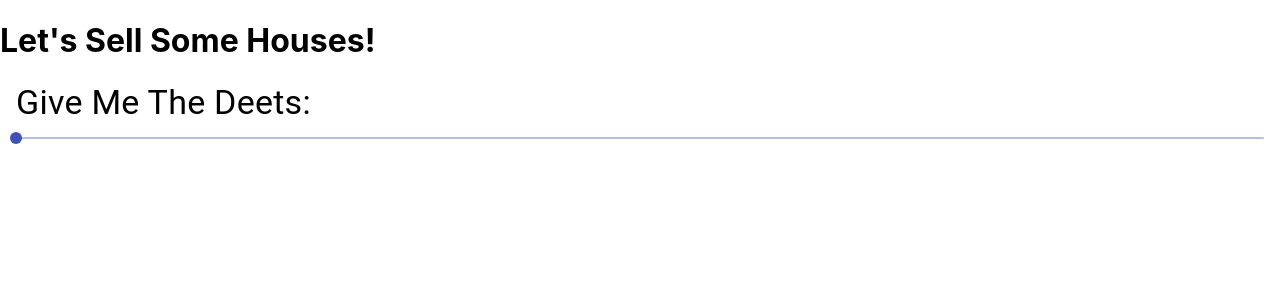
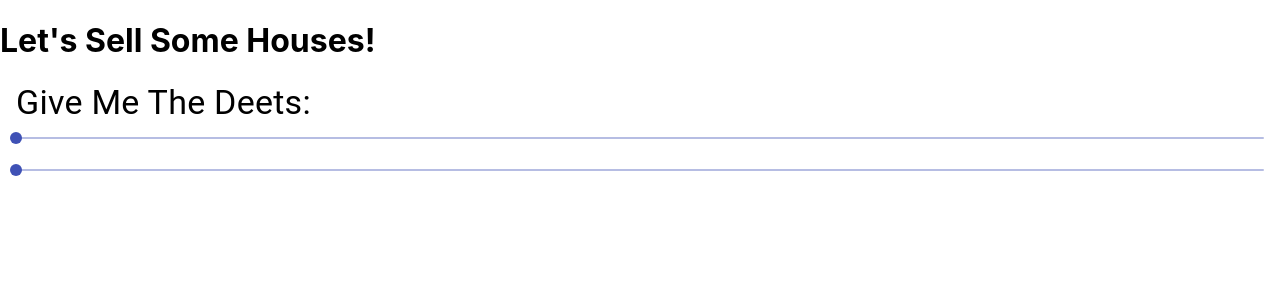
Before and after one commit to jeffn12/home-sale-tools, a React (Create React App) app: page / in a window 1280 px wide. Shown: the top 300 px of the page. Built offline with nearby package versions, Linux system fonts and the light colour scheme.

Commit message:
feat: add input for commission rate

```diff
--- a/src/components/DetailInput.js
+++ b/src/components/DetailInput.js
@@ -4,6 +4,7 @@ import { Box, Slider, Typography } from '@material-ui/core';
 
 const DetailInput = () => {
   const [amountOwed, setAmountOwed] = useState(0);
+  const [commissionRate, setCommissionRate] = useState(0);
   const handleAmountOwedChange = (e, value) => setAmountOwed(value);
   return (
     <Box m={2}>
@@ -12,6 +13,12 @@ const DetailInput = () => {
         value={amountOwed}
         onChange={handleAmountOwedChange}
         aria-label="amountOwed"
+        max={1000000}
+      />
+      <Slider
+        value={commissionRate}
+        onChange={(e, value) => setCommissionRate(value)}
+        aria-label="commissionRate"
       />
     </Box>
   );
```
Also changed, not shown: 1 other file (tests, documents, lock files or other folders).
